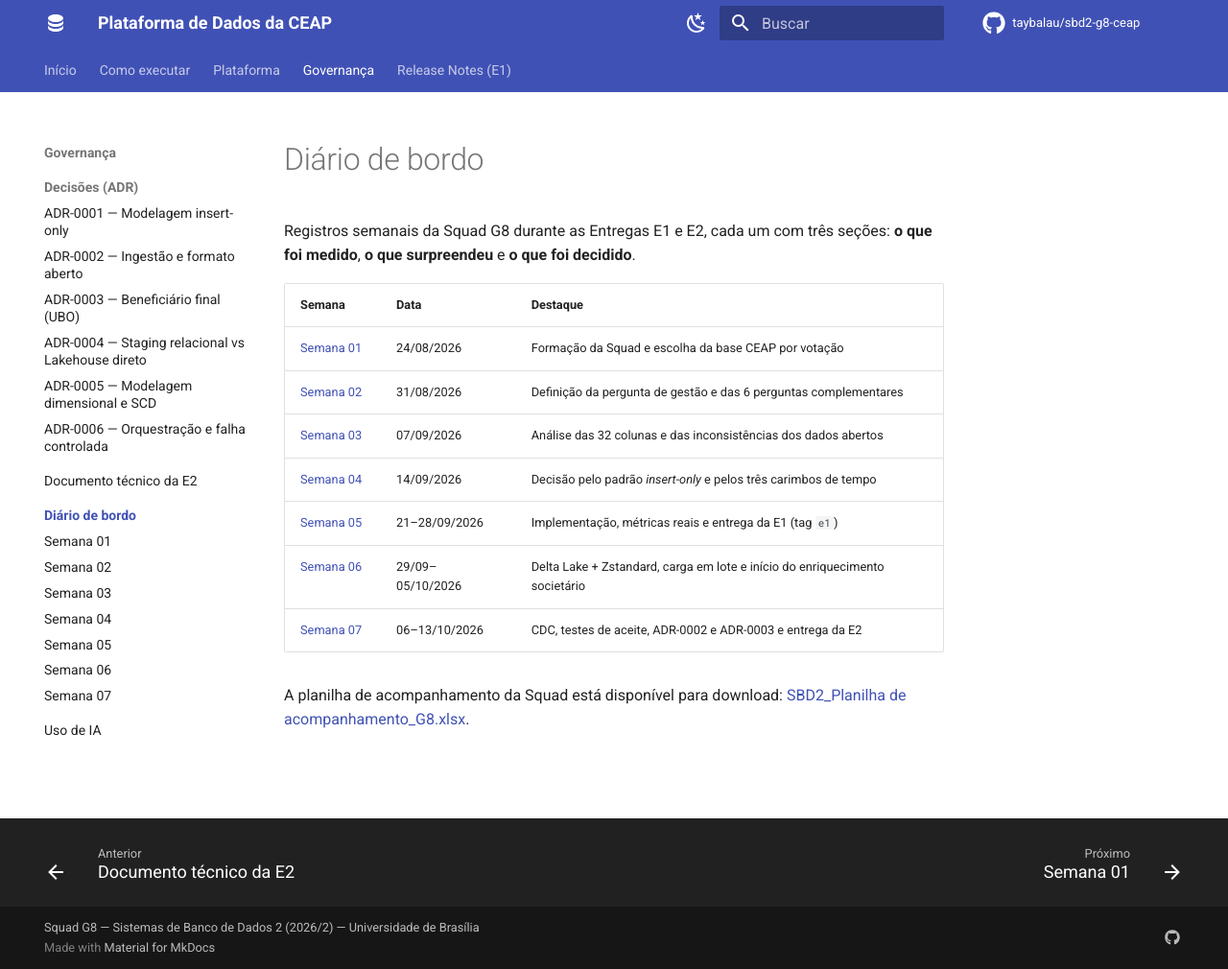
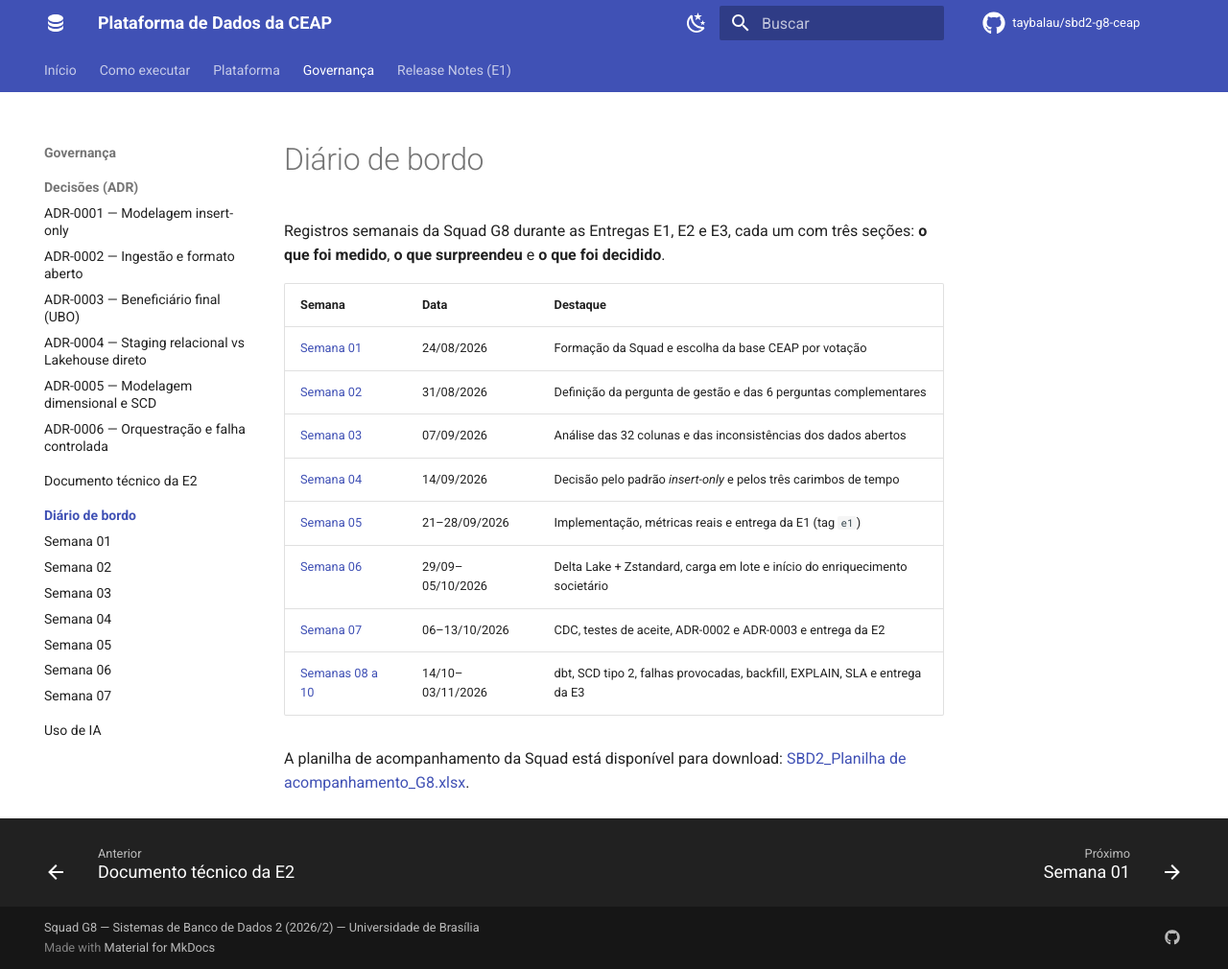
Before and after one commit to taybalau/sbd2-g8-ceap, an MkDocs documentation site: the page built from docs/diario/index.md, in a window 1280 px wide and 1010 px high. Shown: the whole window at 96% size. Built offline with MkDocs 1.6.1 and Material for MkDocs 9.7.7, drawn with Linux system fonts in a browser that asks for light colours; comment, search, counter and statistics services are not loaded.

Commit message:
docs(diario): semanas 08 a 10 (Entrega E3)
Registra as decisões, as falhas provocadas, o backfill real, o EXPLAIN, o SLA e o que
surpreendeu nos dados durante a E3.

```diff
--- a/docs/diario/index.md
+++ b/docs/diario/index.md
@@ -1,6 +1,6 @@
 # Diário de bordo
 
-Registros semanais da Squad G8 durante as Entregas E1 e E2, cada um com três seções: **o que foi medido**, **o que surpreendeu** e **o que foi decidido**.
+Registros semanais da Squad G8 durante as Entregas E1, E2 e E3, cada um com três seções: **o que foi medido**, **o que surpreendeu** e **o que foi decidido**.
 
 | Semana | Data | Destaque |
 | :--- | :--- | :--- |
@@ -11,5 +11,6 @@ Registros semanais da Squad G8 durante as Entregas E1 e E2, cada um com três se
 | [Semana 05](semana-05.md) | 21–28/09/2026 | Implementação, métricas reais e entrega da E1 (tag `e1`) |
 | [Semana 06](semana-06.md) | 29/09–05/10/2026 | Delta Lake + Zstandard, carga em lote e início do enriquecimento societário |
 | [Semana 07](semana-07.md) | 06–13/10/2026 | CDC, testes de aceite, ADR-0002 e ADR-0003 e entrega da E2 |
+| [Semanas 08 a 10](semana-08.md) | 14/10–03/11/2026 | dbt, SCD tipo 2, falhas provocadas, backfill, EXPLAIN, SLA e entrega da E3 |
 
 A planilha de acompanhamento da Squad está disponível para download: [SBD2_Planilha de acompanhamento_G8.xlsx](<../SBD2_Planilha de acompanhamento_G8.xlsx>).
```
Also changed, not shown: docs/diario/semana-08.md (added, +25 -0 lines).
